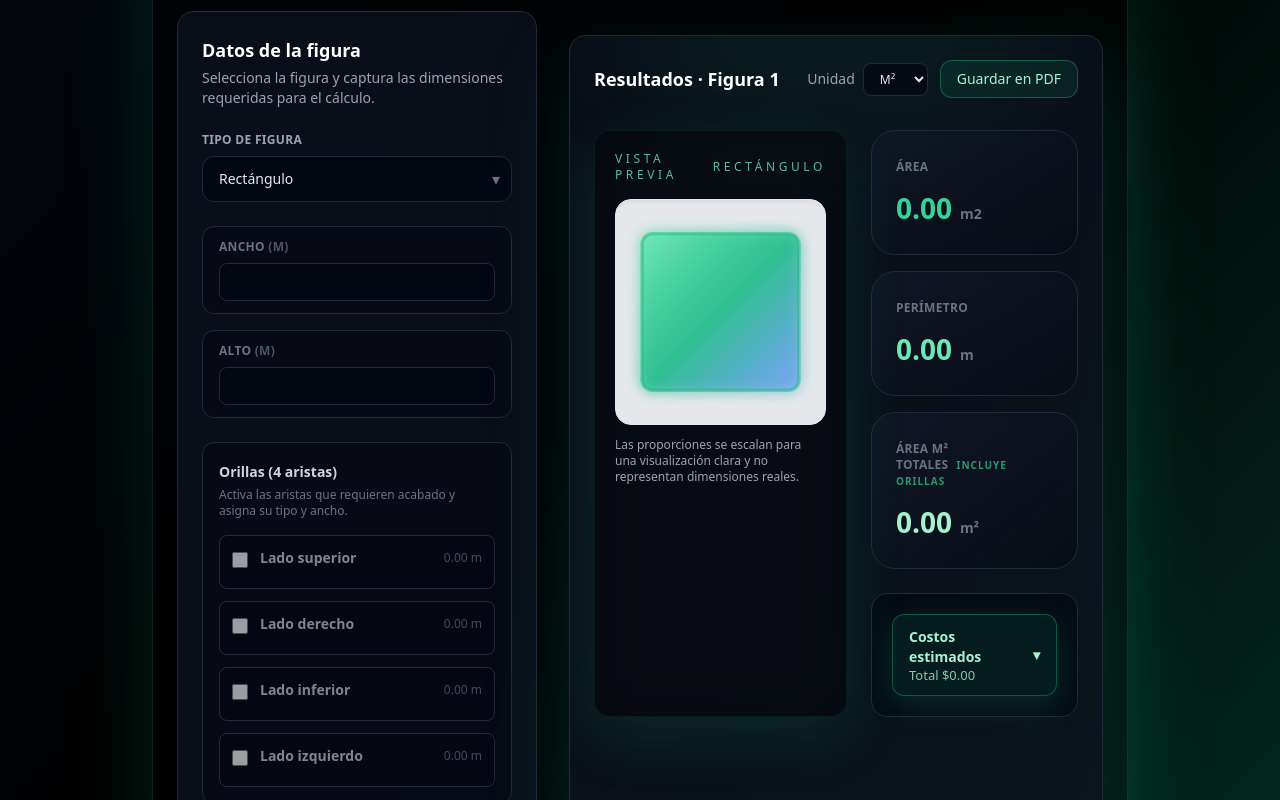
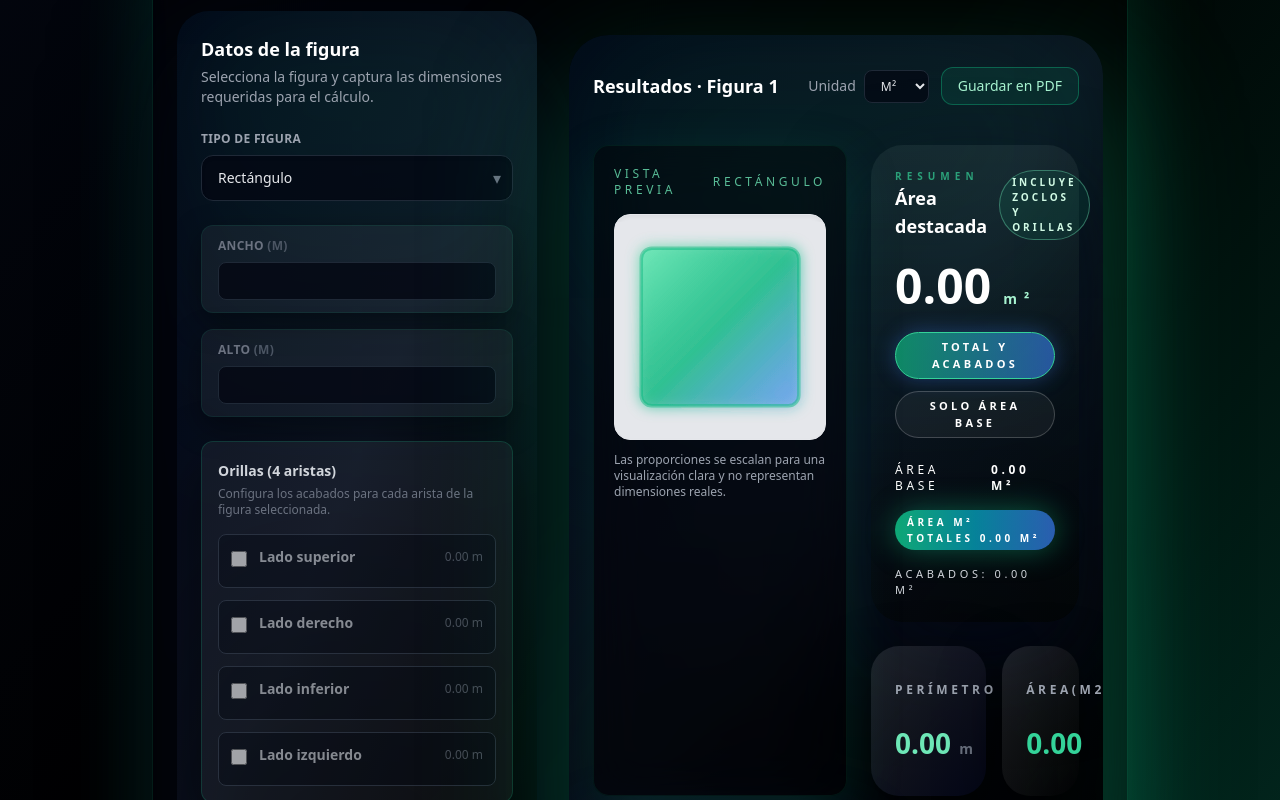
Before and after one commit to Rappu10/Area_Estimator_Web, a React (Vite) app: page / in a window 1280 px wide. Shown: the part 400-1200 px from the top of the page. Built offline with nearby package versions, Linux system fonts and the light colour scheme.

Commit message:
feat: enhance visual presentation and layout in FigureSelector and ResultsPanel

```diff
--- a/src/components/FigureSelector.jsx
+++ b/src/components/FigureSelector.jsx
@@ -219,8 +219,10 @@ export default function FigureSelector({ figure, setFigure, setData }) {
   const fields = FIGURE_FIELDS[figure] ?? [];
 
   return (
-    <div className="relative overflow-hidden rounded-2xl border border-gray-800 bg-gray-900/60 p-6 shadow-2xl backdrop-blur-xl">
-      <div className="pointer-events-none absolute inset-x-0 -top-32 h-48 bg-gradient-to-b from-emerald-500/10 via-emerald-500/0 to-transparent" />
+    <div className="relative overflow-hidden rounded-[32px] bg-gradient-to-br from-slate-950/95 via-slate-900/80 to-black/60 p-6 shadow-[0_40px_120px_rgba(5,10,25,0.8)]">
+      <div className="pointer-events-none absolute inset-0 opacity-60">
+        <div className="absolute inset-0 bg-gradient-to-b from-emerald-500/20 via-transparent to-black/80 blur-3xl" />
+      </div>
 
       <div className="relative">
         <h2 className="text-lg font-semibold text-white">Datos de la figura</h2>
@@ -252,7 +254,10 @@ export default function FigureSelector({ figure, setFigure, setData }) {
 
         <div className="mt-6 space-y-4">
           {fields.map(({ name, label, unit }) => (
-            <div key={name} className="rounded-xl border border-gray-800 bg-gray-950/40 px-4 py-3">
+            <div
+              key={name}
+              className="rounded-xl border border-emerald-500/10 bg-white/5 px-4 py-3 shadow-[0_10px_30px_rgba(0,0,0,0.4)]"
+            >
               <label className="block text-xs font-semibold uppercase tracking-wide text-gray-500">
                 {label} <span className="text-gray-600">({unit})</span>
               </label>
@@ -269,13 +274,13 @@ export default function FigureSelector({ figure, setFigure, setData }) {
         </div>
 
         {borders.length > 0 && (
-          <div className="mt-6 rounded-xl border border-gray-800 bg-gray-950/40 p-4">
+          <div className="mt-6 rounded-xl border border-emerald-500/20 bg-white/5 p-4 shadow-[0_20px_60px_rgba(0,0,0,0.45)]">
             <div className="mb-4">
               <label className="text-sm font-semibold text-gray-300">
                 Orillas ({borders.length} arista{borders.length !== 1 ? 's' : ''})
               </label>
               <p className="text-xs text-gray-500 mt-1">
-                Activa las aristas que requieren acabado y asigna su tipo y ancho.
+                Configura los acabados para cada arista de la figura seleccionada.
               </p>
             </div>
 
--- a/src/components/ResultsPanel.jsx
+++ b/src/components/ResultsPanel.jsx
@@ -224,6 +224,13 @@ function PrintableReport({
         <div>
           <h1 className="print-report__title">Reporte de estimación de área</h1>
           <p className="print-report__subtitle">Figura analizada: {figureLabel}</p>
+          <div className="print-report__brand">
+            <span className="print-report__brand-mark" aria-hidden="true" />
+            <div>
+              <p className="print-report__brand-name">Synapse Labs</p>
+              <p className="print-report__brand-tagline">Estimaciones con rigor y detalle</p>
+            </div>
+          </div>
         </div>
         <div className="print-report__timestamp">
           <p className="print-report__caption">Fecha de generación</p>
@@ -232,26 +239,31 @@ function PrintableReport({
       </header>
 
       <section className="print-report__section">
+        <div className="print-report__section-heading">
           <h2 className="print-report__section-title">Resumen geométrico</h2>
-        <div className="print-report__summary">
-          <div className="print-report__highlight">
+          <p className="print-report__caption print-report__caption--muted">
+            Datos base para el cálculo de áreas, perímetros y costos.
+          </p>
+        </div>
+        <div className="print-report__summary-grid">
+          <article className="print-report__highlight-card">
             <p className="print-report__caption">Área base (m²)</p>
             <p className="print-report__value">{formatValue(baseArea)} m²</p>
-          </div>
-          <div className="print-report__highlight">
-            <p className="print-report__caption">Área convertida ({unit})</p>
+          </article>
+          <article className="print-report__highlight-card">
+            <p className="print-report__caption">Área ({unit})</p>
             <p className="print-report__value">
               {formatValue(floorAreaConverted)} {unit}
             </p>
-          </div>
-          <div className="print-report__highlight">
+          </article>
+          <article className="print-report__highlight-card">
             <p className="print-report__caption">Área total con acabados</p>
             <p className="print-report__value">{formatValue(totalSurfaceArea)} m²</p>
-          </div>
-          <div className="print-report__highlight">
+          </article>
+          <article className="print-report__highlight-card">
             <p className="print-report__caption">Perímetro</p>
             <p className="print-report__value">{formatValue(perimeter)} m</p>
-          </div>
+          </article>
         </div>
 
         {materialName && (
@@ -330,7 +342,7 @@ function PrintableReport({
             })}
           </tbody>
         </table>
-        <div className="print-report__total">
+        <div className="print-report__total-panel">
           <span>Total estimado</span>
           <strong>{formatCurrency(total)}</strong>
         </div>
@@ -355,6 +367,7 @@ export default function ResultsPanel({
   figure,
   data,
   instanceLabel,
+  customLabel,
   workspaceId,
   onCostDrawerStateChange,
   externalCloseSignal,
@@ -379,6 +392,7 @@ export default function ResultsPanel({
   const manualCostDrawerRef = useRef(false);
   const modalScrollRef = useRef(null);
   const externalCloseSignalRef = useRef(externalCloseSignal?.token ?? 0);
+  const [surfaceCardMode, setSurfaceCardMode] = useState('total');
 
   useEffect(() => {
     const { area: computedArea, perimeter: computedPerimeter, error } = calculateMetrics(figure, data);
@@ -394,10 +408,16 @@ export default function ResultsPanel({
   }, [figure, workspaceId]);
 
   const measurements = useMemo(() => getFigureMeasurements(figure, data), [figure, data]);
+  const resolvedInstanceLabel = useMemo(() => {
+    const trimmed = typeof customLabel === 'string' ? customLabel.trim() : '';
+    return trimmed.length > 0 ? trimmed : instanceLabel;
+  }, [customLabel, instanceLabel]);
+
   const figureLabel = useMemo(() => {
     const baseLabel = figureDescriptions[figure] ?? 'Figura seleccionada';
-    return instanceLabel ? `${baseLabel} · ${instanceLabel}` : baseLabel;
-  }, [figure, instanceLabel]);
+    return resolvedInstanceLabel ? `${baseLabel} · ${resolvedInstanceLabel}` : baseLabel;
+  }, [figure, resolvedInstanceLabel]);
+  const resultsLabelSuffix = resolvedInstanceLabel ? ` · ${resolvedInstanceLabel}` : '';
   const dateFormatter = useMemo(
     () =>
       new Intl.DateTimeFormat('es-ES', {
@@ -725,9 +745,13 @@ export default function ResultsPanel({
   const baseboardCost = baseboardSurface * baseboardCostPerM2;
   const edgeCost = edgeSurface * edgeCostPerM2;
   const totalSurfaceArea = area + wallSurface + baseboardSurface + edgeSurface;
+  const finishesSurface = Math.max(totalSurfaceArea - area, 0);
   const viaticCost = viaticSelection?.amount ?? 0;
   const viaticLabel = viaticSelection ? `${viaticSelection.label} (${viaticSelection.group})` : 'Sin viáticos';
   const total = floorCost + wallCost + baseboardCost + edgeCost + specialCost + viaticCost;
+  const highlightedAreaValue = surfaceCardMode === 'base' ? area : totalSurfaceArea;
+  const highlightedBadge =
+    surfaceCardMode === 'base' ? 'Solo área sin acabados' : 'Incluye zoclos y orillas ';
   const visualItems = [
     area > 0 && {
       key: 'floor',
@@ -844,13 +868,16 @@ export default function ResultsPanel({
 
   return (
     <>
-      <div className="print-area screen-only relative mt-6 w-full overflow-hidden rounded-2xl border border-gray-800 bg-gray-900/60 p-6 shadow-[0_25px_80px_rgba(15,118,110,0.25)] backdrop-blur-xl">
-        <div className="pointer-events-none absolute inset-x-16 -top-24 h-48 rounded-full bg-emerald-500/20 blur-3xl opacity-40" />
+      <div className="print-area screen-only relative mt-6 w-full overflow-hidden rounded-[40px] bg-gradient-to-br from-slate-950/90 via-slate-900/70 to-black/80 px-6 pb-8 pt-8 shadow-[0_50px_140px_rgba(16,185,129,0.35)]">
+        <div
+          aria-hidden="true"
+          className="pointer-events-none absolute inset-0 rounded-[40px] bg-gradient-to-b from-emerald-500/20 via-transparent to-black/90 blur-[80px] opacity-80"
+        />
 
-        <div className="relative">
+        <div className="relative space-y-10">
           <div className="flex flex-wrap items-center justify-between gap-4">
             <h2 className="text-lg font-semibold text-white">
-              Resultados{instanceLabel ? ` · ${instanceLabel}` : ''}
+              Resultados{resultsLabelSuffix}
             </h2>
             <div className="flex flex-wrap items-center gap-3">
               <div className="flex items-center gap-2 text-sm text-gray-400">
@@ -879,32 +906,79 @@ export default function ResultsPanel({
             <ShapePreview figure={figure} data={data} />
 
             <div className="flex flex-col gap-6">
-              <div className="grid gap-4 sm:grid-cols-1">
-              <div className="rounded-3xl border border-gray-800 bg-gradient-to-br from-gray-900/80 to-gray-950/40 px-6 py-7 shadow-inner transition hover:border-emerald-400/40 hover:shadow-[0_18px_55px_rgba(16,185,129,0.28)]">
-                <p className="text-xs font-semibold uppercase tracking-wide text-gray-500">Área</p>
-                <p className="mt-4 text-[28px] font-semibold text-emerald-400 leading-tight">
-                  {convertArea(area).toFixed(2)}
-                  <span className="ml-2 text-sm text-gray-500">{unit}</span>
+              <div className="space-y-6 rounded-[32px] bg-gradient-to-b from-white/5 via-white/0 to-black/30 p-6 shadow-[0_40px_90px_rgba(5,10,25,0.75)]">
+                <div className="space-y-4 text-white">
+                  <div className="flex items-center justify-between gap-3">
+                    <div>
+                      <p className="text-[10px] font-semibold uppercase tracking-[0.5em] text-emerald-400/70">
+                        Resumen
+                      </p>
+                      <p className="text-lg font-semibold text-white">
+                        Área destacada
                       </p>
                     </div>
-              <div className="rounded-3xl border border-gray-800 bg-gradient-to-br from-gray-900/80 to-gray-950/40 px-6 py-7 shadow-inner transition hover:border-emerald-400/40 hover:shadow-[0_18px_55px_rgba(16,185,129,0.28)]">
-                <p className="text-xs font-semibold uppercase tracking-wide text-gray-500">Perímetro</p>
+                    <span className="rounded-full border border-emerald-300/40 bg-emerald-500/10 px-3 py-1 text-[10px] font-semibold uppercase tracking-[0.3em] text-emerald-100">
+                      {highlightedBadge}
+                    </span>
+                  </div>
+                  <p className="text-[48px] font-black text-white leading-tight">
+                    {highlightedAreaValue.toFixed(2)}
+                    <span className="ml-3 text-sm font-semibold tracking-[0.5em] text-emerald-200">m²</span>
+                  </p>
+                  <div className="flex flex-wrap gap-3">
+                    <button
+                      type="button"
+                      onClick={() => setSurfaceCardMode('total')}
+                      className={`rounded-full border px-5 py-1.5 text-[11px] font-semibold uppercase tracking-[0.3em] transition ${
+                        surfaceCardMode === 'total'
+                          ? 'border-emerald-400 bg-gradient-to-r from-emerald-500/70 to-blue-500/60 text-white shadow-[0_0_20px_rgba(59,130,246,0.35)]'
+                          : 'border-white/20 bg-white/5 text-white hover:border-white/40'
+                      }`}
+                    >
+                      Total y acabados
+                    </button>
+                    <button
+                      type="button"
+                      onClick={() => setSurfaceCardMode('base')}
+                      className={`rounded-full border px-5 py-1.5 text-[11px] font-semibold uppercase tracking-[0.3em] transition ${
+                        surfaceCardMode === 'base'
+                          ? 'border-emerald-400 bg-gradient-to-r from-fuchsia-500/70 to-rose-500/40 text-white shadow-[0_0_20px_rgba(249,115,22,0.35)]'
+                          : 'border-white/20 bg-white/5 text-white hover:border-white/40'
+                      }`}
+                    >
+                      Solo área base
+                    </button>
+                  </div>
+                </div>
+                <div className="flex flex-wrap items-center gap-4 text-xs uppercase tracking-[0.3em] text-emerald-200/80">
+                  <div className="flex items-center gap-2">
+                    <span className="text-white">Área base</span>
+                    <span className="font-semibold text-white">{formatValue(area)} m²</span>
+                  </div>
+                  <div className="rounded-full bg-gradient-to-r from-emerald-500/90 via-cyan-500/70 to-blue-500/70 px-3 py-1 text-[10px] font-semibold tracking-[0.35em] text-white shadow-[0_0_30px_rgba(16,185,129,0.45)]">
+                    Área m² totales {formatValue(totalSurfaceArea)} m²
+                  </div>
+                  <span className="text-[11px] text-gray-300">
+                    Acabados: {formatValue(finishesSurface)} m²
+                  </span>
+                </div>
+              </div>
+              <div className="grid gap-4 sm:grid-cols-[minmax(0,1.2fr)_minmax(0,0.8fr)]">
+                <div className="rounded-[28px] bg-gradient-to-br from-white/10 to-[#030617] px-6 py-6 shadow-[0_25px_60px_rgba(0,0,0,0.55)] min-h-[150px] flex flex-col justify-center gap-3">
+                  <p className="text-xs font-semibold uppercase tracking-[0.3em] text-gray-400">Perímetro</p>
                   <p className="mt-4 text-[28px] font-semibold text-emerald-300 leading-tight">
                     {perimeter.toFixed(2)}
                     <span className="ml-2 text-sm text-gray-500">m</span>
                   </p>
                 </div>
-              <div className="rounded-3xl border border-gray-800 bg-gradient-to-br from-gray-900/80 to-gray-950/40 px-6 py-7 shadow-inner transition hover:border-emerald-400/40 hover:shadow-[0_18px_55px_rgba(16,185,129,0.28)]">
-                <p className="text-xs font-semibold uppercase tracking-wide text-gray-500">
-                  Área m² totales
-                  <span className="ml-2 text-[10px] font-semibold uppercase tracking-widest text-emerald-400/70">
-                    incluye orillas
-                  </span>
+                <div className="rounded-[28px] bg-gradient-to-br from-white/10 to-black/40 px-6 py-6 shadow-[0_25px_60px_rgba(0,0,0,0.55)] min-h-[150px] flex flex-col justify-center gap-3">
+                  <p className="text-xs font-semibold uppercase tracking-[0.3em] text-gray-400">
+                    Área({unit})
                   </p>
-                <p className="mt-4 text-[28px] font-semibold text-emerald-200 leading-tight">
-                  {totalSurfaceArea.toFixed(2)}
-                  <span className="ml-2 text-sm text-gray-500">m²</span>
+                  <p className="mt-4 text-[28px] font-semibold text-emerald-400 leading-tight">
+                    {formatValue(floorAreaConverted)}
                   </p>
+                </div>
               </div>
             </div>
 
@@ -913,7 +987,7 @@ export default function ResultsPanel({
                   type="button"
                   onClick={toggleVisualPreview}
                   aria-pressed={showVisualPreview}
-                  className="print:hidden inline-flex items-center gap-2 self-start rounded-lg border border-emerald-500/30 bg-emerald-500/10 px-3 py-2 text-xs font-semibold uppercase tracking-[0.3em] text-emerald-200 transition hover:bg-emerald-500/15 hover:text-emerald-100 focus:outline-none focus:ring-2 focus:ring-emerald-400/40"
+                  className="print:hidden inline-flex items-center gap-2 self-start rounded-full border border-transparent bg-gradient-to-r from-emerald-500/60 via-blue-500/40 to-purple-500/40 px-4 py-2 text-[10px] font-semibold uppercase tracking-[0.4em] text-white shadow-[0_15px_60px_rgba(16,185,129,0.35)] transition hover:shadow-[0_25px_80px_rgba(59,130,246,0.45)]"
                 >
                   <span className="text-[11px]">Vista previa superficies</span>
                   <span
@@ -927,31 +1001,31 @@ export default function ResultsPanel({
                 </button>
               )}
 
-              <div className="rounded-2xl border border-gray-800 bg-gray-950/60 p-5 shadow-inner transition hover:border-emerald-400/40 hover:shadow-[0_15px_45px_rgba(16,185,129,0.25)]">
+              <div className="print:hidden">
                 <button
                   type="button"
                   aria-expanded={showCostDrawer}
                   onClick={handleToggleCostDrawer}
-                  className="flex w-full items-center justify-between rounded-xl border border-emerald-500/40 bg-emerald-500/10 px-4 py-3 text-sm font-semibold text-emerald-200 shadow-[0_10px_30px_rgba(16,185,129,0.18)] transition hover:bg-emerald-500/15 hover:text-emerald-100 focus:outline-none focus:ring-2 focus:ring-emerald-400/40 print:hidden"
+                  className="flex w-full items-center justify-between rounded-[32px] bg-gradient-to-r from-emerald-500/80 via-blue-500/60 to-purple-500/50 px-5 py-3 text-sm font-semibold text-white shadow-[0_35px_90px_rgba(59,130,246,0.45)] transition hover:translate-y-0.5 focus:outline-none focus:ring-2 focus:ring-emerald-400/50"
                 >
                   <div className="flex flex-col text-left">
                     <span>Costos estimados</span>
-                    <span className="text-xs font-medium text-emerald-200/80 sm:text-[13px]">
+                    <span className="text-xs font-medium text-white/80 sm:text-[13px]">
                       Total {formatCurrencyValue(total)}
                     </span>
                   </div>
-                  <span className={`ml-4 transition-transform ${showCostDrawer ? 'rotate-180' : ''}`}>▾</span>
+                  <span className={`ml-4 text-2xl transition-transform ${showCostDrawer ? 'rotate-180' : ''}`}>▾</span>
                 </button>
               </div>
 
               {showCostDrawer && (
-                <div className="print:hidden fixed inset-0 z-50 flex items-center justify-center p-4 sm:p-6">
+                <div className="print:hidden fixed inset-0 z-50 flex">
                   <div
                     className="absolute inset-0 bg-black/70 backdrop-blur-sm transition-opacity"
                     onClick={closeCostDrawer}
                     aria-hidden="true"
                   />
-                  <div className="relative z-10 w-full max-w-3xl overflow-hidden rounded-3xl border border-emerald-500/30 bg-gray-950/95 shadow-[0_35px_120px_rgba(16,185,129,0.35)] mx-auto">
+                  <div className="relative z-10 ml-auto flex h-full w-full max-w-[760px] flex-col overflow-hidden rounded-[32px] border border-emerald-500/30 bg-gray-950/95 shadow-[0_35px_120px_rgba(16,185,129,0.35)]">
                     <button
                       type="button"
                       onClick={closeCostDrawer}
@@ -964,7 +1038,7 @@ export default function ResultsPanel({
                       <div>
                         <h3 className="text-lg font-semibold text-white">Costos estimados</h3>
                         <p className="text-xs uppercase tracking-[0.3em] text-emerald-200/70">
-                          {instanceLabel ?? 'Figura actual'}
+                          {resolvedInstanceLabel ?? 'Figura actual'}
                         </p>
                       </div>
                       <div className="text-sm text-emerald-200/70">
@@ -977,7 +1051,7 @@ export default function ResultsPanel({
 
                     <div
                       ref={modalScrollRef}
-                      className="max-h-[75vh] overflow-y-auto px-5 py-5 space-y-5 sm:px-6"
+                      className="flex h-full flex-col overflow-y-auto px-5 py-5 space-y-5 sm:px-6"
                     >
                       {showCostDrawer && showVisualPreview && visualItems.length > 0 && (
                         <div className="rounded-xl border border-emerald-500/25 bg-gray-900/60 px-4 py-4">
@@ -1236,7 +1310,6 @@ export default function ResultsPanel({
             </div>
           )}
         </div>
-      </div>
       <PrintableReport
         figureLabel={figureLabel}
         measurements={measurements}
```
Also changed, not shown: src/index.css (+217 -11 lines). Lines whose indentation alone changed are shown as unchanged.
